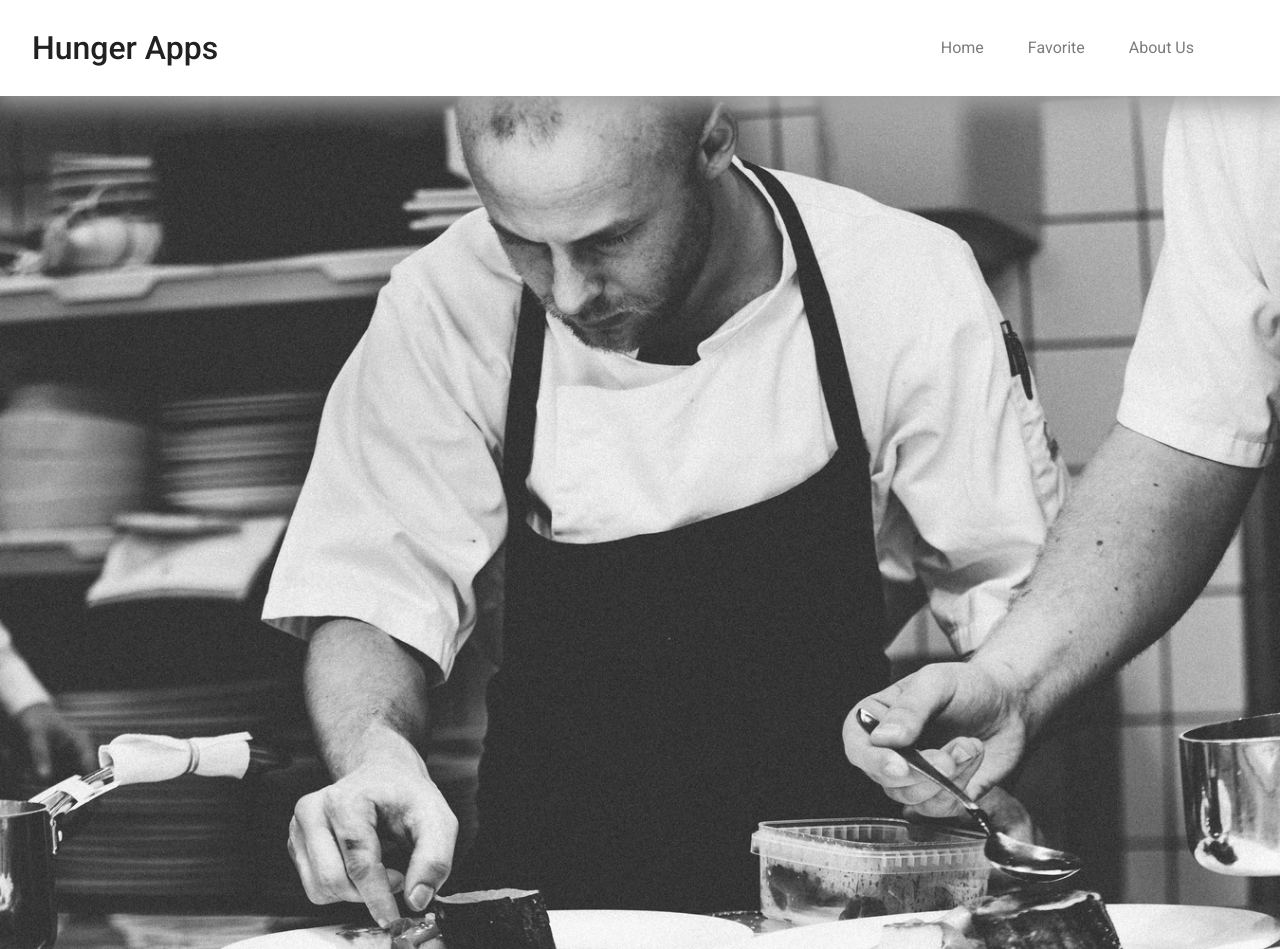
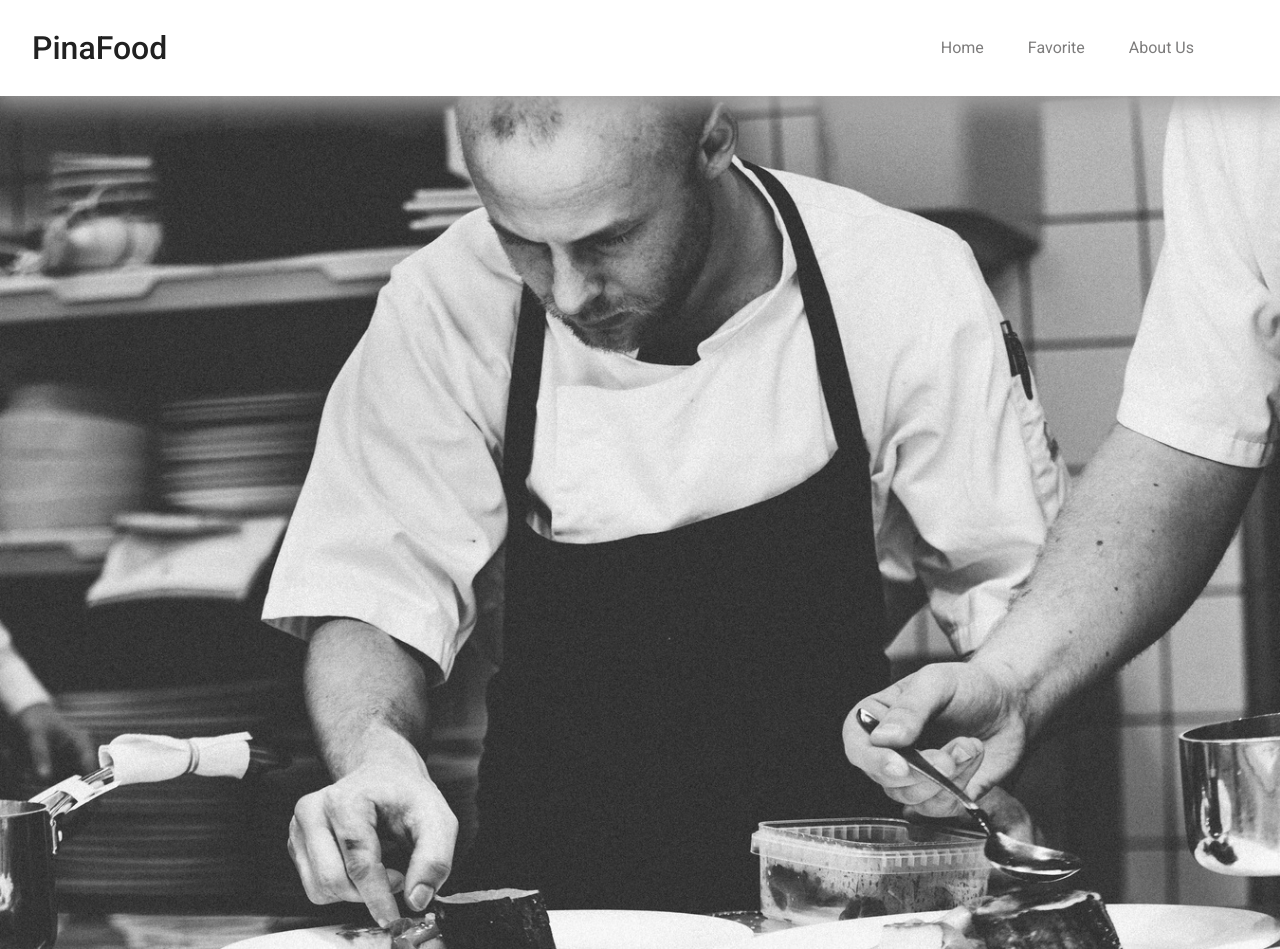
Before and after one commit to si-saaref/Pinafood, a website built with webpack: page src/templates/index.html in a window 1280 px wide. Shown: the top 949 px of the page. Built offline with nearby package versions, Linux system fonts and the light colour scheme; files whose address does not match are found by name.

Commit message:
feat: change project name

```diff
--- a/src/templates/index.html
+++ b/src/templates/index.html
@@ -10,7 +10,7 @@
 			rel="stylesheet"
 			type="text/css"
 		/>
-		<title>Restaurant Apps Starter Project</title>
+		<title>Pinafood</title>
 		<script src="https://code.jquery.com/jquery-3.6.3.js"></script>
 	</head>
 	<body>
@@ -18,7 +18,7 @@
 		<div class="head">
 			<header class="header">
 				<div class="header__inner">
-					<h1 class="header__title">Hunger Apps</h1>
+					<h1 class="header__title">PinaFood</h1>
 				</div>
 			</header>
 		</div>
```
Also changed, not shown: .github/workflows/ci-deploy.yml.
